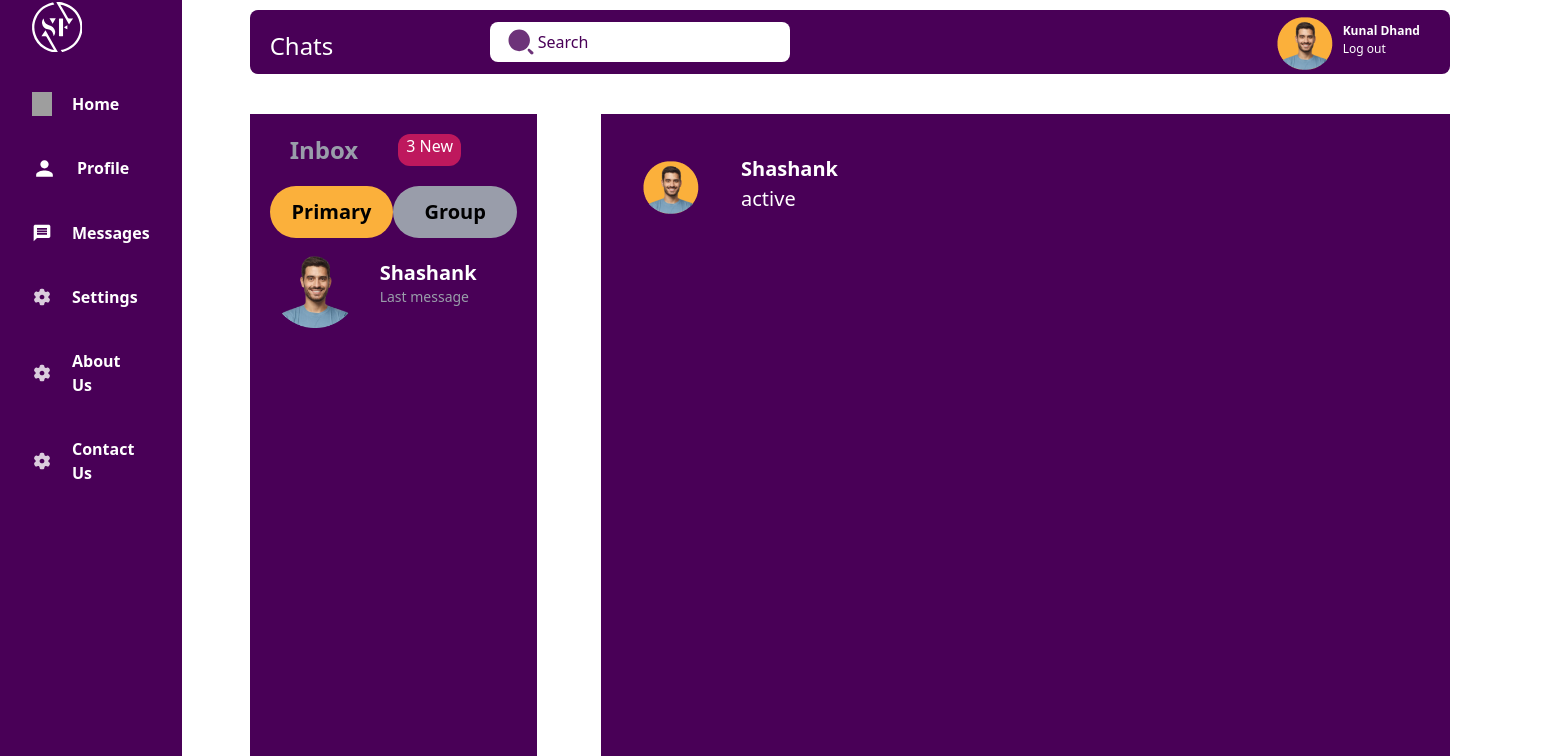
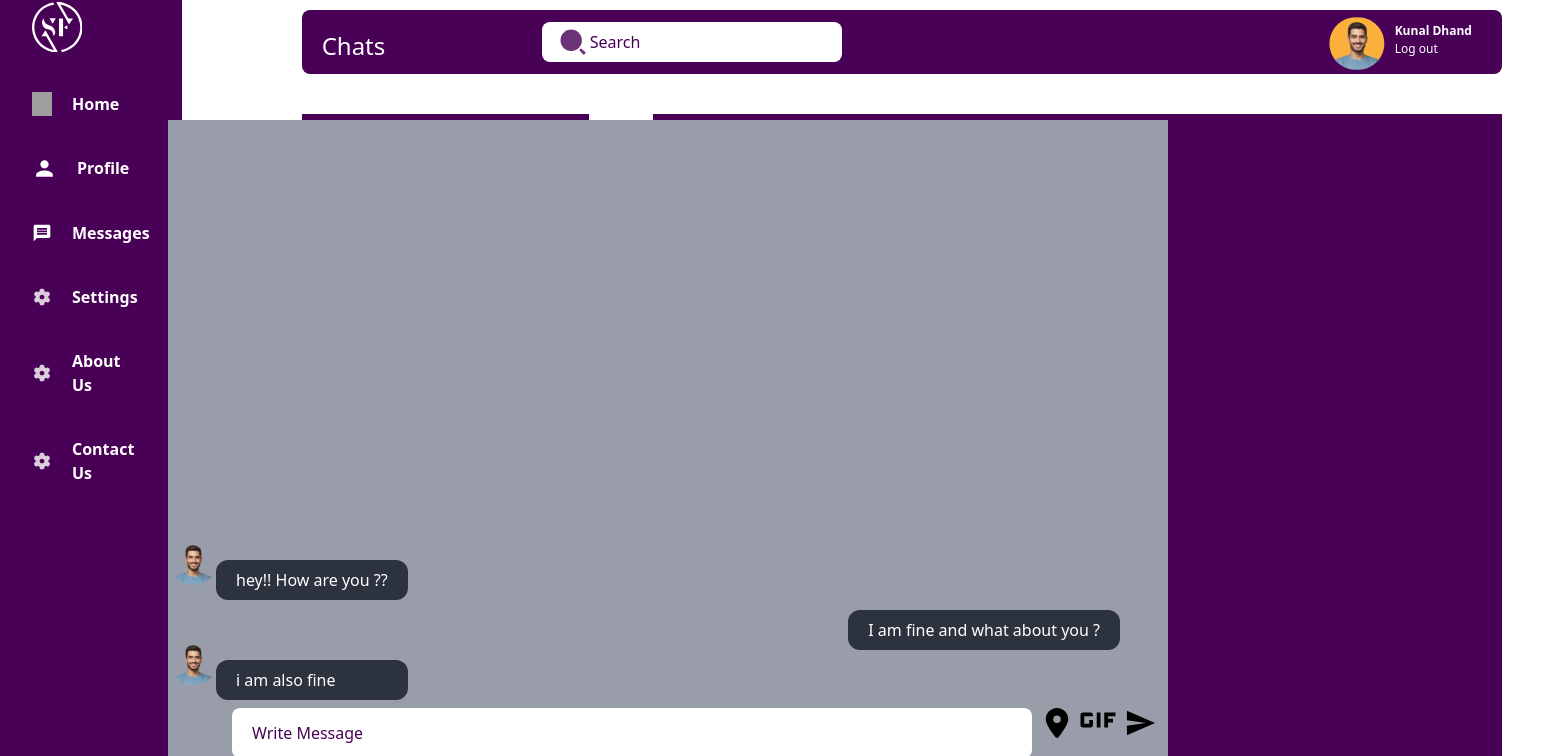
Before and after one commit to kunal1632/catalyst_hackathon, a React (Create React App) app in the folder frontend/: page /chats in a window 1280 px wide. Shown: the part 30-786 px from the top of the page, 1542 px wide, since content can reach past the window. Built offline with nearby package versions, Linux system fonts and the light colour scheme; no server answers; sample sign-in values are in the browser's storage; grey boxes are pictures that could not be loaded.

Commit message:
chatting

```diff
--- a/frontend/src/components/Sidebar/index.jsx
+++ b/frontend/src/components/Sidebar/index.jsx
@@ -8,7 +8,7 @@ const Sidebar = () => {
                 <img src="/logo.svg" width={50} height={50} className='ml-8 mt-8' alt="" />
             </div>
             <ul className='flex flex-col justify-center items-start pt-10 px-8 gap-10'>
-                <div className='flex flex-row gap-5 mr-5 cursor-pointer gradient-div'>
+                <div className='flex flex-row gap-5 mr-5 cursor-pointer '>
                     <img src="/HomeIcon.svg" width={20} height={20} alt="" />
                     <li className='text-white font-bold hover:text-orange transition-all duration-200'>Home</li>
                 </div>
--- a/frontend/src/pages/Message/index.jsx
+++ b/frontend/src/pages/Message/index.jsx
@@ -1,14 +1,17 @@
 import { React, useState } from 'react';
 import Sidebar from '../../components/Sidebar';
 import Chat from '../../components/Chat';
+import { IoSendSharp } from "react-icons/io5";
+import { MdGif } from "react-icons/md";
+import { FaLocationDot } from "react-icons/fa6";
 
 const Chats = () => {
   const name = "Kunal Dhand";
-  const newMessage = "3 New";
+  const newMessage = "no new message";
   const [userType, setUserType] = useState("Primary");
 
   return (
-    <div className='flex flex-row gap-7 '>
+    <div className='flex flex-row gap-20 '>
       <Sidebar />
       <div className='flex flex-col w-full p-10 gap-y-10 rounded-xl'>
         <div className='flex flex-row bg-purple rounded-lg relative gap-24 justify-evenly h-16'>
@@ -64,24 +67,55 @@ const Chats = () => {
               </button>
             </div>
             <Chat />
-            {/* <Chat />
-            <Chat />
-            <Chat />
-            <Chat />
-            <Chat />
-            <Chat />
-            <Chat /> */}
+
           </div>
-          <div className='flex flex-row bg-purple w-[1180px]'>
-                <div className="flex w-[450px] items-center gap-10 absolute p-10 text-white">
+          <div className='flex flex-col bg-purple w-[1180px]'>
+                <div className="flex flex-row [450px] items-center gap-10 p-10 text-white absolute top-30 ">
                     <img src="profilePhoto.png" />
                     <div className="text-[1.25rem]  font-bold ">
                     Shashank
                     <br />
                     <button className="font-normal ">active</button>
                 </div>
+          </div>
+                <div>
+                    <div className='absolute bottom-0 right-28 w-[1000px] h-[650px] bg-richblack-200'>
+                        <div>
+                            <div className='flex flex-row '>
+                                <img src="avatar.png" alt="" width={50} className='absolute top-[415px]'/>
+                                <div className='bg-richblack-700 p-2 rounded-xl w-48 h-10 absolute top-[440px] left-12 text-white px-5'>
+                                    hey!! How are you ??
+                                </div>
+                            </div>
+                            <div className='bg-richblack-700 p-2 rounded-xl w-70 h-10 absolute top-[490px] right-12 text-white px-5'>
+                                I am fine and what about you ?
+                            </div>
+                            <div className='flex flex-row '>
+                                <img src="avatar.png" alt="" width={50} className='absolute top-[515px]'/>
+                                <div className='bg-richblack-700 p-2 rounded-xl w-48 h-10 absolute top-[540px] left-12 text-white px-5'>
+                                    i am also fine
+                                </div>
+                            </div>
+                            {/* <div className='relative flex flex-row '> */}
+                                <label htmlFor="search">
 
-          </div>
+                                </label>
+                                <input
+                                    type="text"
+                                    name="search"
+                                    id="search"
+                                    placeholder="Write Message"
+                                    className="outline-none absolute left-16 placeholder-purple w-[800px] h-[50px] mt-3 px-10 rounded-lg pl-5 bottom-3"
+                                />
+                                <button className='absolute bottom-8 right-3'><IoSendSharp className='text-3xl'/></button>
+                                <button className='absolute bottom-5 right-10'><MdGif className='text-6xl'/></button>
+                                <button className='absolute bottom-8 right-24'><FaLocationDot className='text-3xl'/></button>
+                            {/* </div> */}
+
+
+                        </div>
+                    </div>
+                </div>
           </div>
         </div>
       </div>
```
